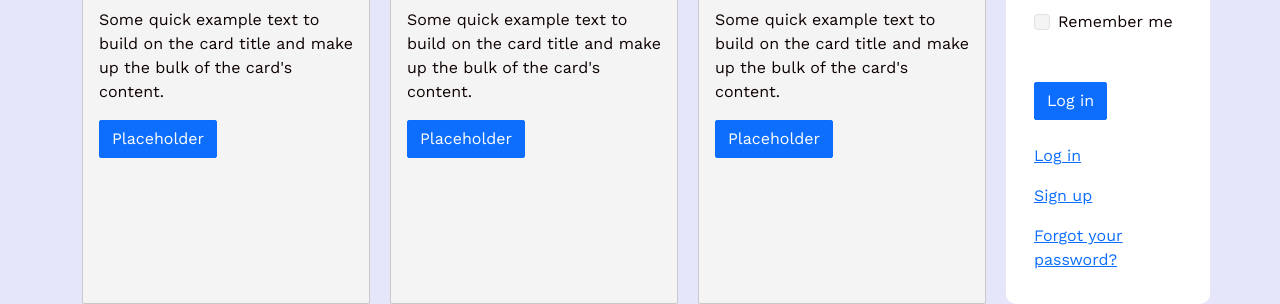
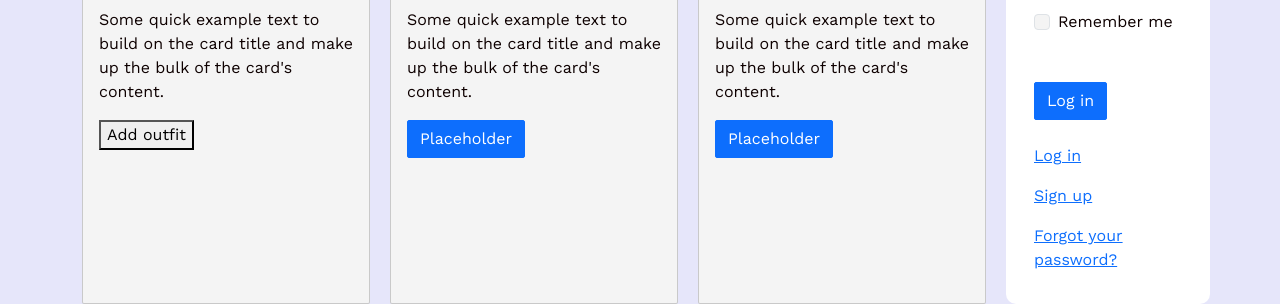
Before and after one commit to zviroxx/WEAR-WISE, a Rails app: page / in a window 1280 px wide. Shown: the part 754-1058 px from the top of the page. Run offline with Rails 7, Linux system fonts and the light colour scheme; style sheets or scripts are compiled from the project's sources; some libraries are stand-ins or nearby versions.

Commit message:
prepare to pull

```diff
--- a/app/views/pages/home.html.erb
+++ b/app/views/pages/home.html.erb
@@ -4,7 +4,7 @@
       <p>Smarter pick. Better fits. 😎</p>
       <div class="btn btn-outline-success">
       <%# <% if user.outfits.count == 0 %>
-        <%= button_to "Add outfit", chats_path, method: :post%>
+
       <%# <% else %>
         <%# <%= link_to "My outfits", %>
       <%# <% end %>
@@ -20,7 +20,7 @@
         <div class="card-body">
           <h5 class="card-title">Placeholder</h5>
           <p class="card-text">Some quick example text to build on the card title and make up the bulk of the card's content.</p>
-          <a href="#" class="btn btn-primary">Placeholder</a>
+          <%= button_to "Add outfit", chats_path, method: :post%>
         </div>
       </div>
       <div class="card" style="width: 18rem;">
```
